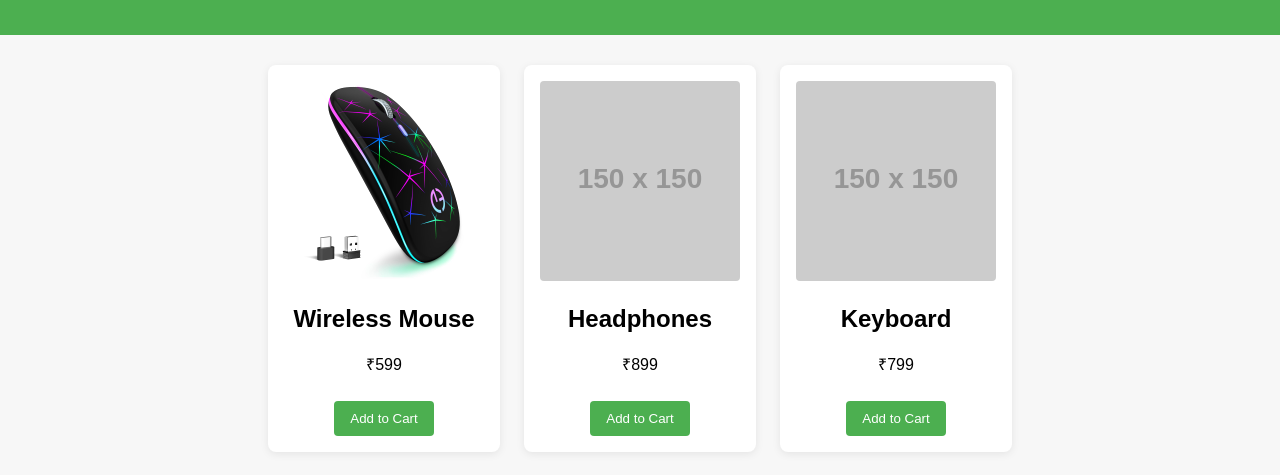
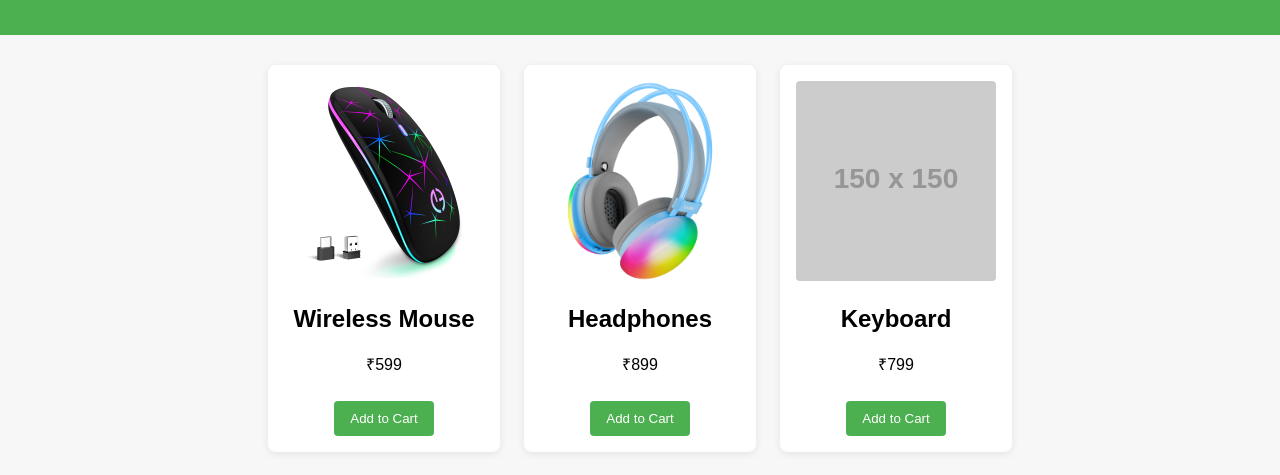
Before and after one commit to Arihantdesai165/website, a plain HTML site: page index.html in a window 1280 px wide. Shown: the part 77-552 px from the top of the page. Drawn offline with Linux system fonts and the light colour scheme; placeholder pictures from the web are drawn by us.

Commit message:
Update index.html

```diff
--- a/index.html
+++ b/index.html
@@ -19,7 +19,7 @@
                 <button class="add-to-cart">Add to Cart</button>
             </div>
             <div class="product" data-name="Headphones" data-price="899">
-                <img src="https://via.placeholder.com/150" alt="Headphones">
+                <img src="headphone.png" alt="Headphones">
                 <h2>Headphones</h2>
                 <p>₹899</p>
                 <button class="add-to-cart">Add to Cart</button>
```
